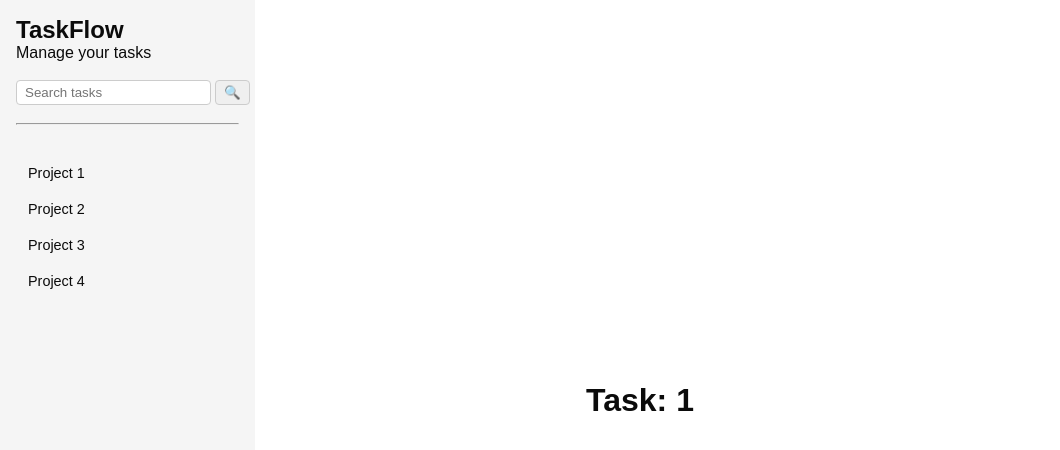
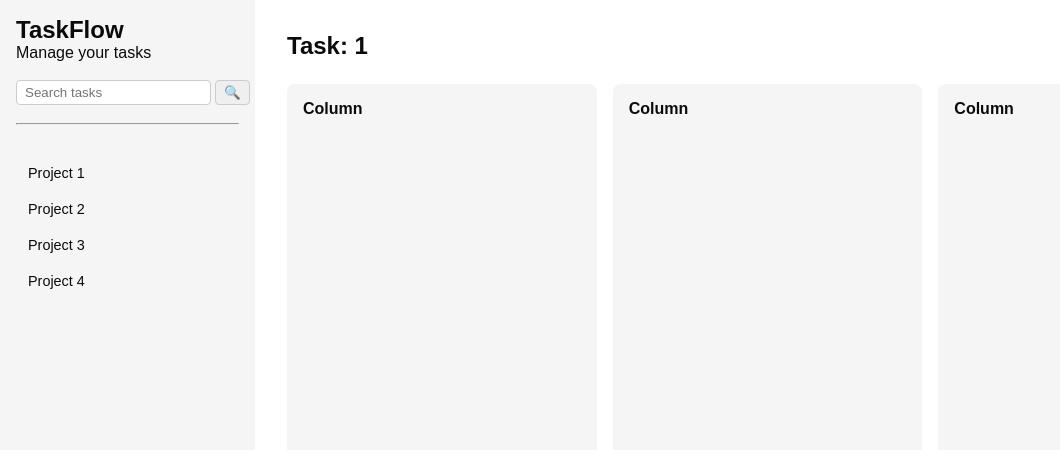
Before and after one commit to lenminh002/TaskFlow, a Next.js app: page /tasks/1 in a window 1280 px wide. Shown: the top 450 px of the page, without its empty margins (0-1060 px from the left). Built offline with nearby package versions, Linux system fonts and the light colour scheme.

Commit message:
add columns

```diff
--- a/src/app/layout.tsx
+++ b/src/app/layout.tsx
@@ -27,7 +27,9 @@ export default function RootLayout({
     <html lang="en" className={`${geistSans.variable} ${geistMono.variable}`}>
       <body>
         <NavBar />
-        {children}
+        <main style={{ marginLeft: '255px', padding: '2rem' }}>
+          {children}
+        </main>
       </body>
     </html>
   );
--- a/src/app/page.module.css
+++ b/src/app/page.module.css
@@ -6,3 +6,9 @@
   height: 100vh;
   width: 100vw;
 }
+
+.columns {
+  display: flex;
+  gap: 1rem;
+  margin-top: 1rem;
+}
--- a/src/app/page.tsx
+++ b/src/app/page.tsx
@@ -2,9 +2,8 @@ import styles from "./page.module.css";
 
 export default function Home() {
   return (
-    <main className={styles.main}>
-      <h1>Select a project</h1>
 
-    </main>
+    <h1>Select a project</h1>
+
   );
 }
--- /dev/null
+++ b/src/app/tasks/[id]/page.module.css
@@ -0,0 +1,11 @@
+.title {
+    font-size: 1.5rem;
+    margin-bottom: 1.5rem;
+}
+
+.columns {
+    display: flex;
+    flex-direction: row;
+    gap: 1rem;
+    height: calc(100vh - 120px);
+}
--- a/src/app/tasks/[id]/page.tsx
+++ b/src/app/tasks/[id]/page.tsx
@@ -1,11 +1,17 @@
-import styles from "../../page.module.css";
+import styles from "./page.module.css";
+import Column from "@/components/Column/Column";
 
 export default async function TaskPage({ params }: { params: { id: string } }) {
     const { id } = await params;
 
     return (
-        <div className={styles.main}>
-            <h1>Task: {id}</h1>
+        <div className={styles.board}>
+            <h1 className={styles.title}>Task: {id}</h1>
+            <div className={styles.columns}>
+                <Column />
+                <Column />
+                <Column />
+            </div>
         </div>
     )
 }
--- a/src/components/Column/Column.module.css
+++ b/src/components/Column/Column.module.css
@@ -0,0 +1,13 @@
+.column {
+    background-color: #f5f5f5;
+    border-radius: 8px;
+    padding: 1rem;
+    overflow-y: auto;
+    width: 400px;
+}
+
+.column h1 {
+    font-size: 1rem;
+    font-weight: 600;
+    margin-bottom: 1rem;
+}
--- a/src/components/Column/Column.tsx
+++ b/src/components/Column/Column.tsx
@@ -0,0 +1,9 @@
+import styles from "./Column.module.css";
+
+export default function Column() {
+    return (
+        <div className={styles.column}>
+            <h1>Column</h1>
+        </div>
+    );
+}
--- a/src/components/NavBar/NavBar.tsx
+++ b/src/components/NavBar/NavBar.tsx
@@ -1,7 +1,7 @@
 import styles from "./NavBar.module.css";
 import Link from "next/link";
 
-const projects = [
+const tasks = [
     { id: "1", name: "Project 1" },
     { id: "2", name: "Project 2" },
     { id: "3", name: "Project 3" },
@@ -25,9 +25,9 @@ export default function NavBar() {
                     <hr />
                 </div>
                 <div className={styles.nav_items}>
-                    {projects.map((project) => (
-                        <Link href={`/tasks/${project.id}`} key={project.id} className={styles.nav_item}>
-                            {project.name}
+                    {tasks.map((task) => (
+                        <Link href={`/tasks/${task.id}`} key={task.id} className={styles.nav_item}>
+                            {task.name}
                         </Link>
                     ))}
                 </div>
```
